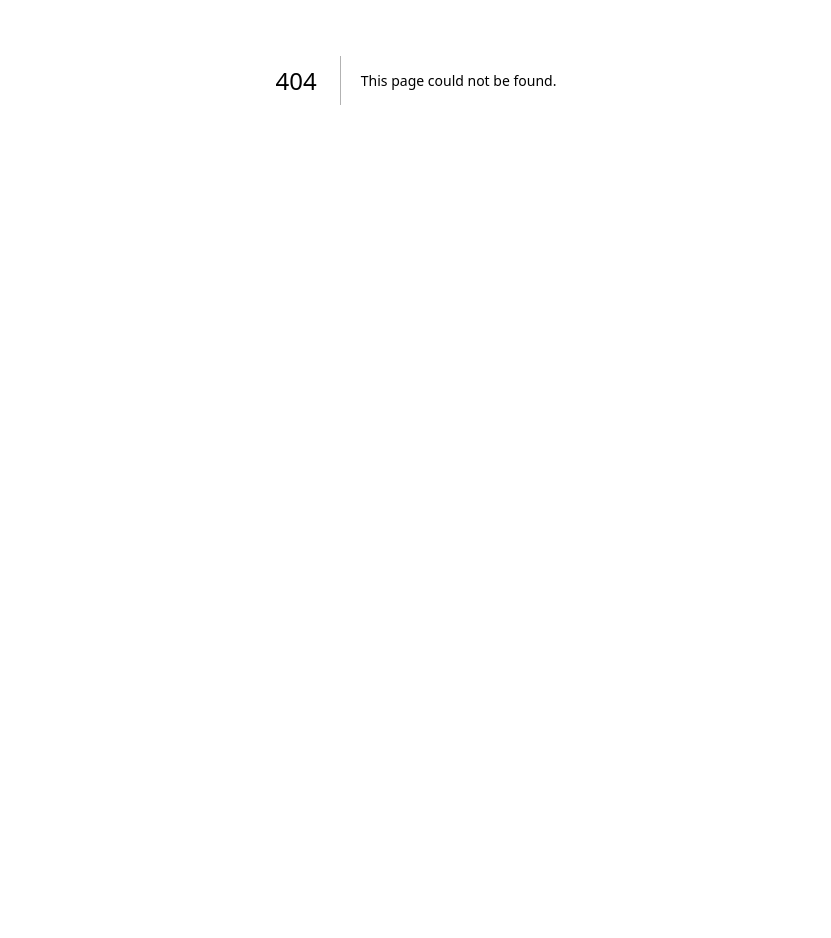
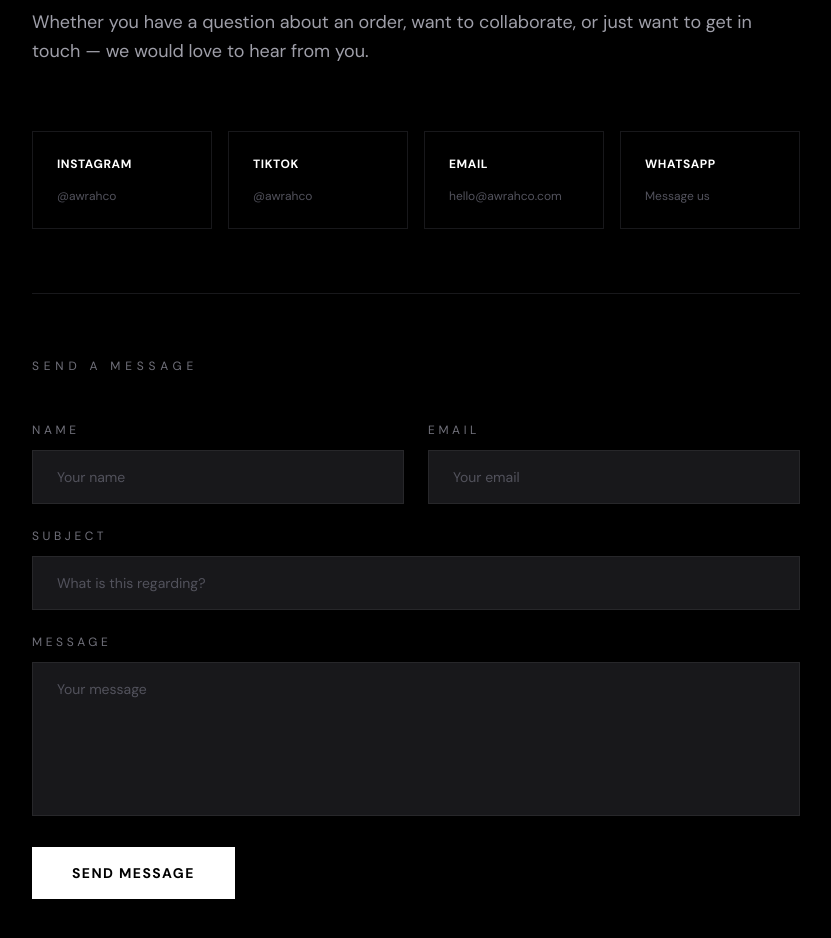
Before and after one commit to RazzleAI212/awrah-co, a Next.js app: page /contact in a window 1280 px wide. Before the commit this address had no page. Shown: the part 320-1258 px from the top of the page, without its empty margins (224-1055 px from the left). Before the commit the page ends 800 px from the top, so only its background shows below. Built offline with nearby package versions, Linux system fonts and the light colour scheme.

Commit message:
add contact page, legal pages, footer updates

```diff
--- a/app/components/Footer.js
+++ b/app/components/Footer.js
@@ -68,6 +68,11 @@ export default function Footer() {
       </Link>
     </li>
     <li>
+  <Link href="/contact" className="text-zinc-400 text-xs hover:text-white transition-colors">
+    Contact Us
+  </Link>
+</li>
+    <li>
       <Link href="/returns" className="text-zinc-400 text-xs hover:text-white transition-colors">
         Returns Policy
       </Link>
--- /dev/null
+++ b/app/contact/page.js
@@ -0,0 +1,87 @@
+"use client"
+import { useState } from "react"
+import Navbar from "../components/Navbar"
+import Footer from "../components/Footer"
+
+const socials = [
+  { name: "Instagram", handle: "@awrahco", href: "#" },
+  { name: "TikTok", handle: "@awrahco", href: "#" },
+  { name: "Email", handle: "hello@awrahco.com", href: "mailto:hello@awrahco.com" },
+  { name: "WhatsApp", handle: "Message us", href: "#" },
+]
+
+export default function Contact() {
+  const [formData, setFormData] = useState({ name: "", email: "", subject: "", message: "" })
+  const [submitted, setSubmitted] = useState(false)
+  const [loading, setLoading] = useState(false)
+
+  function handleChange(e) {
+    setFormData({ ...formData, [e.target.name]: e.target.value })
+  }
+
+  async function handleSubmit(e) {
+    e.preventDefault()
+    if (!formData.name || !formData.email || !formData.message) return
+    setLoading(true)
+    await new Promise((resolve) => setTimeout(resolve, 1000))
+    setSubmitted(true)
+    setLoading(false)
+  }
+
+  return (
+    <main className="min-h-screen bg-black">
+      <Navbar />
+      <section className="pt-48 pb-32 px-6">
+        <div className="max-w-3xl mx-auto">
+          <p className="text-zinc-500 text-xs tracking-[0.4em] uppercase mb-6">Get in Touch</p>
+          <h1 className="text-white text-5xl md:text-7xl font-bold font-serif tracking-tight mb-6">Contact Us.</h1>
+          <p className="text-zinc-400 text-lg leading-relaxed mb-16">Whether you have a question about an order, want to collaborate, or just want to get in touch — we would love to hear from you.</p>
+          <div className="grid grid-cols-2 md:grid-cols-4 gap-4 mb-16">
+            {socials.map((social) => {
+              return (
+                <a key={social.name} href={social.href} target="_blank" rel="noopener noreferrer" className="border border-zinc-900 p-6 flex flex-col gap-3 hover:border-zinc-700 transition-colors group">
+                  <p className="text-white text-xs font-bold tracking-wider uppercase mb-1 group-hover:text-zinc-300 transition-colors">{social.name}</p>
+                  <p className="text-zinc-600 text-xs">{social.handle}</p>
+                </a>
+              )
+            })}
+          </div>
+          <div className="border-t border-zinc-900 pt-16">
+            <p className="text-zinc-500 text-xs tracking-[0.4em] uppercase mb-12">Send a Message</p>
+            {submitted ? (
+              <div className="border border-zinc-900 p-12 text-center">
+                <p className="text-white text-sm font-bold tracking-widest uppercase mb-4">Message Received</p>
+                <p className="text-zinc-500 text-sm">JazakAllahu Khairan for reaching out. We will get back to you as soon as possible.</p>
+              </div>
+            ) : (
+              <form onSubmit={handleSubmit} className="space-y-6">
+                <div className="grid md:grid-cols-2 gap-6">
+                  <div>
+                    <label className="text-zinc-500 text-xs tracking-[0.3em] uppercase block mb-3">Name</label>
+                    <input type="text" name="name" value={formData.name} onChange={handleChange} placeholder="Your name" className="w-full bg-zinc-900 text-white text-sm px-6 py-4 outline-none border border-zinc-800 placeholder:text-zinc-600 focus:border-zinc-600 transition-colors" />
+                  </div>
+                  <div>
+                    <label className="text-zinc-500 text-xs tracking-[0.3em] uppercase block mb-3">Email</label>
+                    <input type="email" name="email" value={formData.email} onChange={handleChange} placeholder="Your email" className="w-full bg-zinc-900 text-white text-sm px-6 py-4 outline-none border border-zinc-800 placeholder:text-zinc-600 focus:border-zinc-600 transition-colors" />
+                  </div>
+                </div>
+                <div>
+                  <label className="text-zinc-500 text-xs tracking-[0.3em] uppercase block mb-3">Subject</label>
+                  <input type="text" name="subject" value={formData.subject} onChange={handleChange} placeholder="What is this regarding?" className="w-full bg-zinc-900 text-white text-sm px-6 py-4 outline-none border border-zinc-800 placeholder:text-zinc-600 focus:border-zinc-600 transition-colors" />
+                </div>
+                <div>
+                  <label className="text-zinc-500 text-xs tracking-[0.3em] uppercase block mb-3">Message</label>
+                  <textarea name="message" value={formData.message} onChange={handleChange} placeholder="Your message" rows={6} className="w-full bg-zinc-900 text-white text-sm px-6 py-4 outline-none border border-zinc-800 placeholder:text-zinc-600 focus:border-zinc-600 transition-colors resize-none" />
+                </div>
+                <button type="submit" disabled={loading} className="bg-white text-black text-sm font-bold tracking-widest uppercase px-10 py-4 hover:bg-zinc-200 transition-colors disabled:opacity-50 cursor-pointer">
+                  {loading ? "Sending..." : "Send Message"}
+                </button>
+              </form>
+            )}
+          </div>
+        </div>
+      </section>
+      <Footer />
+    </main>
+  )
+}
```
